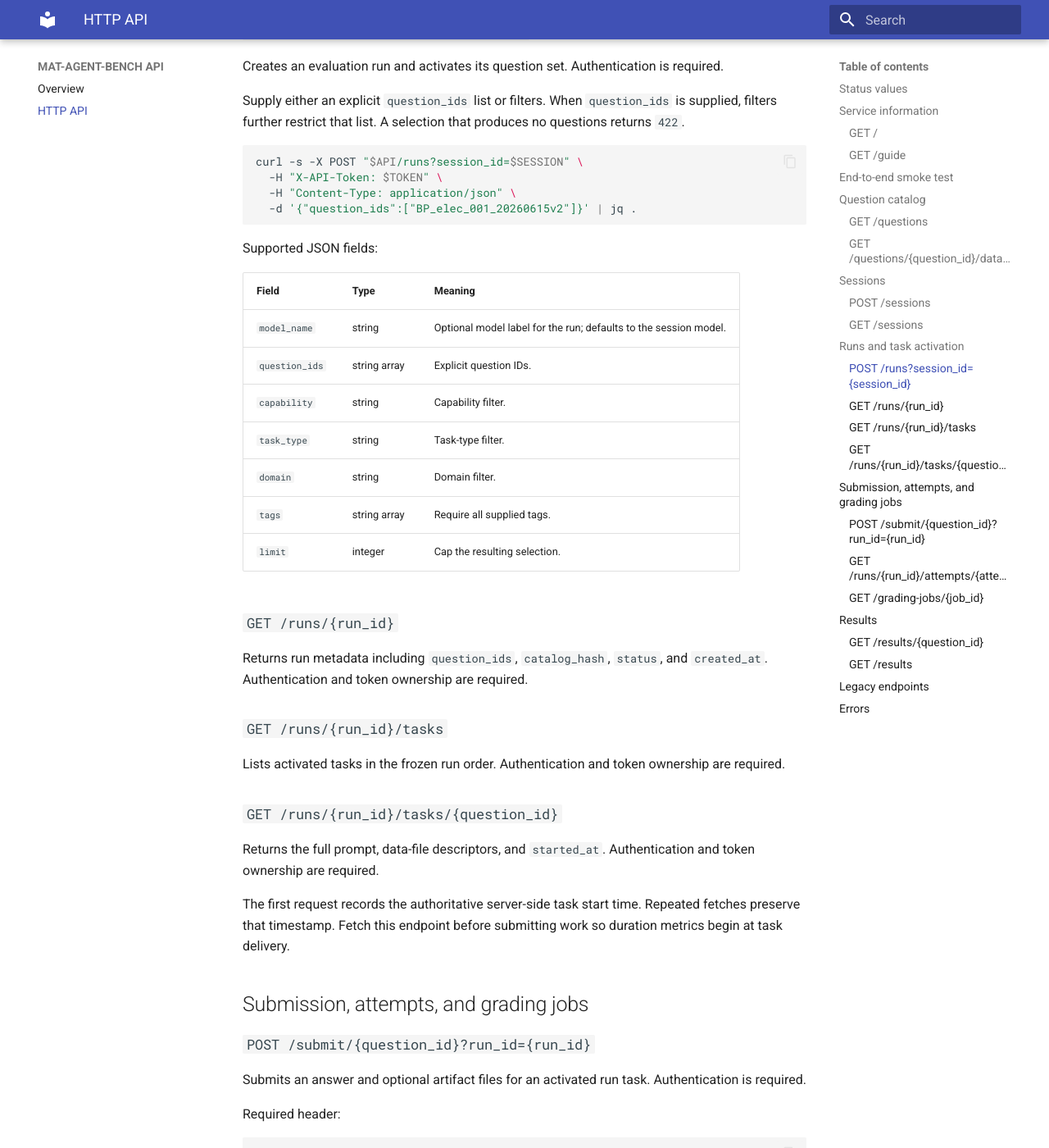
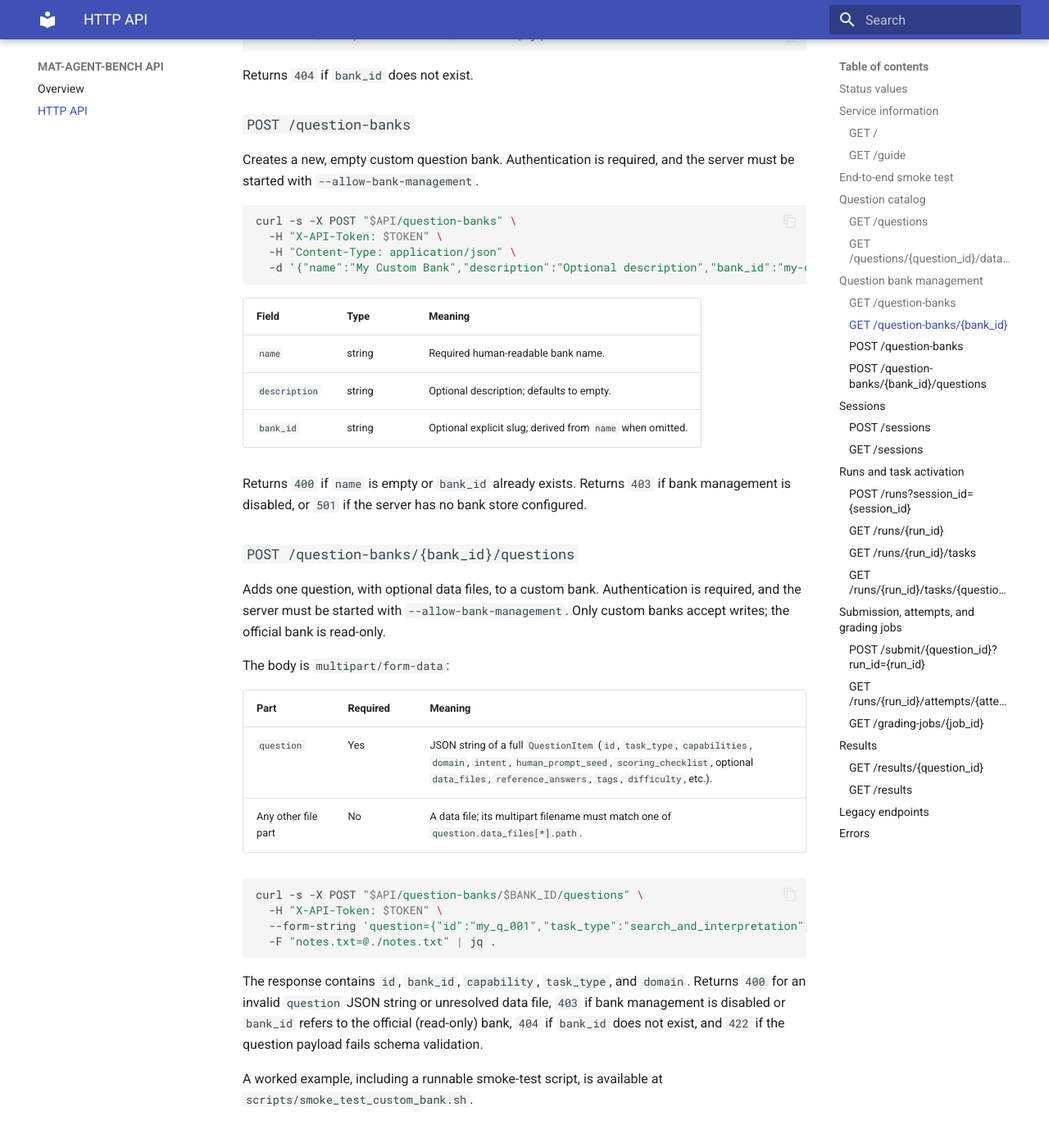
Before and after one commit to ruoyuwang1995nya/mat_agent_bench, an MkDocs documentation site: the page built from docs/api.md, in a window 1280 px wide and 1400 px high, scrolled down 2707 px. Shown: the whole window at 82% size. Built offline with MkDocs 1.6.1 and Material for MkDocs 9.7.7, drawn with Linux system fonts in a browser that asks for light colours; some of the changed text lies outside the part shown.

Commit message:
Document question bank management endpoints in docs/api.md

````diff
--- a/docs/api.md
+++ b/docs/api.md
@@ -49,6 +49,7 @@ Lists hosted questions. No authentication is required.
 | `task_type` | string | Match the task type. |
 | `domain` | string | Match the domain. |
 | `tags` | repeated string | Require all supplied tags. |
+| `bank_id` | string | Restrict results to one hosted question bank (see [Question bank management](#question-bank-management)). |
 | `q` | string | Case-insensitive search across ID, intent, domain, capability, and tags. |
 | `offset` | integer | Zero-based page offset; default `0`. |
 | `limit` | integer | Maximum results; from `1` through `500`. |
@@ -57,7 +58,7 @@ Lists hosted questions. No authentication is required.
 curl -s "$API/questions?q=ZnO&domain=catalysis&limit=10" | jq .
 ```
 
-Each item includes `id`, `capability`, `domain`, `intent`, and `tags`.
+Each item includes `id`, `bank_id`, `capability`, `domain`, `intent`, and `tags`.
 
 ### `GET /questions/{question_id}/data/{fname}`
 
@@ -66,6 +67,75 @@ Downloads an input file by its data-file key, declared path, or basename. No aut
 ```bash
 curl -s "$API/questions/$QUESTION_ID/data/$FILENAME" -o "$FILENAME"
 ```
+
+## Question bank management
+
+A server can host one read-only official bank (loaded from `--question-bank-dir`
+at startup) plus any number of writable custom banks. Custom banks are only
+available when the server is started with a store directory and
+`--allow-bank-management`; they persist under `<store-dir>/question_banks/`
+and survive restarts. Writes additionally require the `X-API-Token` header.
+
+### `GET /question-banks`
+
+Lists every hosted bank (official + custom) with its question count. No authentication is required.
+
+```bash
+curl -s "$API/question-banks" | jq .
+```
+
+Each item includes `bank_id`, `name`, `description`, `source` (`official` or `custom`), `created_at`, and `question_count`.
+
+### `GET /question-banks/{bank_id}`
+
+Returns one bank's metadata plus the IDs of its hosted questions. No authentication is required.
+
+```bash
+curl -s "$API/question-banks/$BANK_ID" | jq .
+```
+
+Returns `404` if `bank_id` does not exist.
+
+### `POST /question-banks`
+
+Creates a new, empty custom question bank. Authentication is required, and the server must be started with `--allow-bank-management`.
+
+```bash
+curl -s -X POST "$API/question-banks" \
+  -H "X-API-Token: $TOKEN" \
+  -H "Content-Type: application/json" \
+  -d '{"name":"My Custom Bank","description":"Optional description","bank_id":"my-custom-bank"}' | jq .
+```
+
+| Field | Type | Meaning |
+| --- | --- | --- |
+| `name` | string | Required human-readable bank name. |
+| `description` | string | Optional description; defaults to empty. |
+| `bank_id` | string | Optional explicit slug; derived from `name` when omitted. |
+
+Returns `400` if `name` is empty or `bank_id` already exists. Returns `403` if bank management is disabled, or `501` if the server has no bank store configured.
+
+### `POST /question-banks/{bank_id}/questions`
+
+Adds one question, with optional data files, to a custom bank. Authentication is required, and the server must be started with `--allow-bank-management`. Only custom banks accept writes; the official bank is read-only.
+
+The body is `multipart/form-data`:
+
+| Part | Required | Meaning |
+| --- | --- | --- |
+| `question` | Yes | JSON string of a full `QuestionItem` (`id`, `task_type`, `capabilities`, `domain`, `intent`, `human_prompt_seed`, `scoring_checklist`, optional `data_files`, `reference_answers`, `tags`, `difficulty`, etc.). |
+| Any other file part | No | A data file; its multipart filename must match one of `question.data_files[*].path`. |
+
+```bash
+curl -s -X POST "$API/question-banks/$BANK_ID/questions" \
+  -H "X-API-Token: $TOKEN" \
+  --form-string 'question={"id":"my_q_001","task_type":"search_and_interpretation","capabilities":["scientific_reasoning"],"domain":"agnostic","intent":"...","human_prompt_seed":"...","scoring_checklist":[{"id":"sc1","criterion":"...","verify":"llm_binary_judge","weight":1.0}]}' \
+  -F "notes.txt=@./notes.txt" | jq .
+```
+
+The response contains `id`, `bank_id`, `capability`, `task_type`, and `domain`. Returns `400` for an invalid `question` JSON string or unresolved data file, `403` if bank management is disabled or `bank_id` refers to the official (read-only) bank, `404` if `bank_id` does not exist, and `422` if the question payload fails schema validation.
+
+A worked example, including a runnable smoke-test script, is available at `scripts/smoke_test_custom_bank.sh`.
 
 ## Sessions
 
@@ -236,10 +306,11 @@ Errors use FastAPI's JSON form:
 
 | Status | Typical cause |
 | --- | --- |
-| `400` | Missing run submission idempotency key, missing required context, malformed multipart body, or unsafe artifact path. |
+| `400` | Missing run submission idempotency key, missing required context, malformed multipart body, unsafe artifact path, invalid bank name, or duplicate `bank_id`. |
 | `401` | Missing or unknown `X-API-Token`. |
-| `403` | Resource belongs to another token. |
-| `404` | Unknown resource or question not activated in the run. |
+| `403` | Resource belongs to another token, or question bank management is disabled (`--allow-bank-management` not set) or attempted against the read-only official bank. |
+| `404` | Unknown resource, question not activated in the run, or unknown question bank. |
 | `410` | A question in an existing run is no longer available in the hosted catalog. |
 | `413` | Too many artifacts or an artifact exceeds its file-size limit. |
-| `422` | Invalid request shape or a selection that contains no questions. |
+| `422` | Invalid request shape, a selection that contains no questions, or a question payload that fails schema validation. |
+| `501` | Custom question banks are not enabled on this server (no bank store directory configured). |
````
